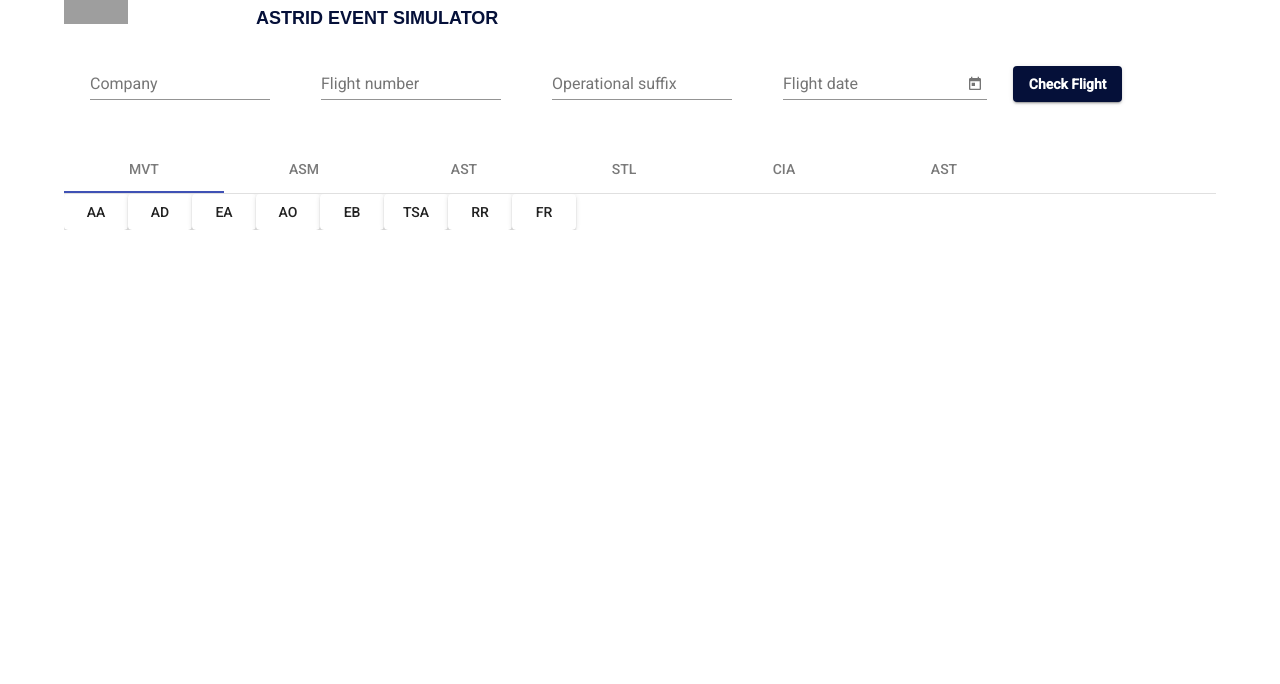
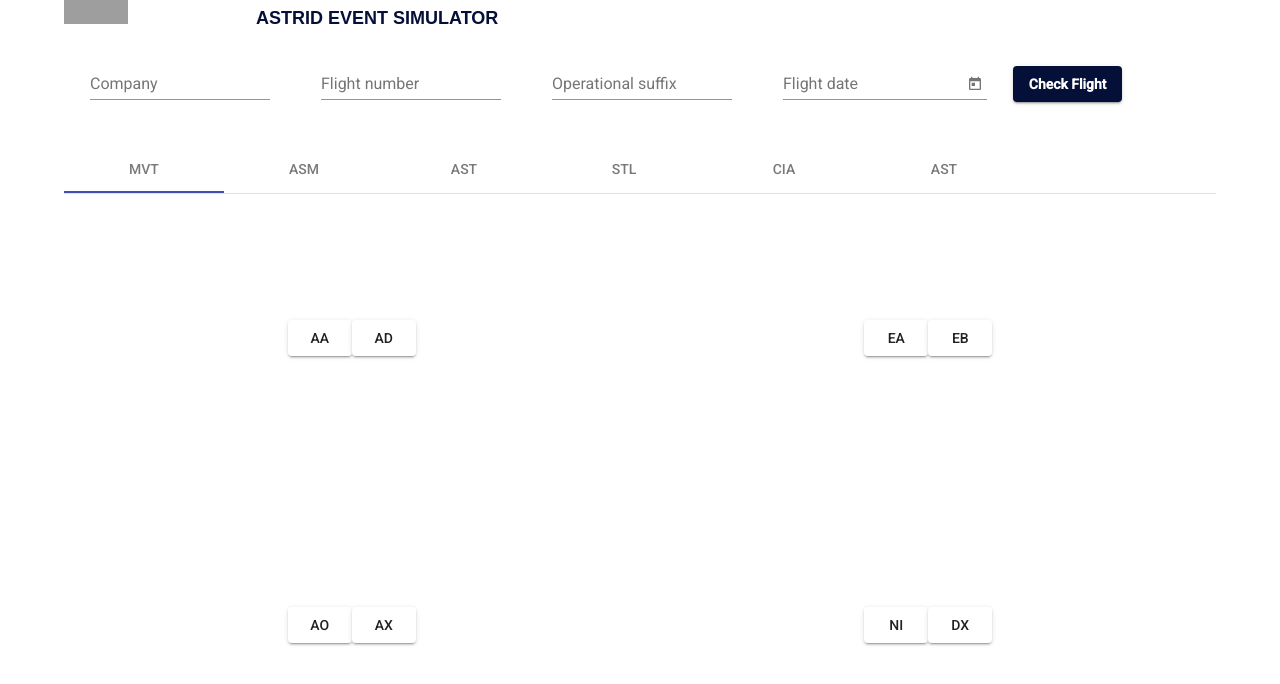
Before and after one commit to mohamedtra/Maquette_Angular, an Angular app in the folder Simulator-App/: page / in a window 1280 px wide. Shown: the top 684 px of the page. Built offline with nearby package versions, Linux system fonts and the light colour scheme; grey boxes are pictures that could not be loaded.

Commit message:
update event-type-msg-component

```diff
--- a/Simulator-App/src/app/components/simulator/events-type-msg/events-type-msg.component.html
+++ b/Simulator-App/src/app/components/simulator/events-type-msg/events-type-msg.component.html
@@ -1,10 +1,21 @@
-<div class="events">
-  <button mat-raised-button (click)="openDialog()">AA</button>
-  <button mat-raised-button (click)="openDialog()">AD</button>
-  <button mat-raised-button (click)="openDialog()">EA</button>
-  <button mat-raised-button (click)="openDialog()">AO</button>
-  <button mat-raised-button (click)="openDialog()">EB</button>
-  <button mat-raised-button (click)="openDialog()">TSA</button>
-  <button mat-raised-button (click)="openDialog()">RR</button>
-  <button mat-raised-button (click)="openDialog()">FR</button>
- </div>
+<mat-grid-list cols="2" rowHeight="1:0.5">
+  <mat-grid-tile>
+    <button mat-raised-button (click)="openDialog()">AA</button>
+    <button mat-raised-button (click)="openDialog()">AD</button>
+  </mat-grid-tile>
+  <mat-grid-tile>
+    <button mat-raised-button (click)="openDialog()">EA</button>
+    <button mat-raised-button (click)="openDialog()">EB</button>
+  </mat-grid-tile>
+</mat-grid-list>
+
+<mat-grid-list cols="2" rowHeight="1:0.5">
+  <mat-grid-tile>
+    <button mat-raised-button (click)="openDialog()">AO</button>
+    <button mat-raised-button (click)="openDialog()">AX</button>
+  </mat-grid-tile>
+  <mat-grid-tile>
+    <button mat-raised-button (click)="openDialog()">NI</button>
+    <button mat-raised-button (click)="openDialog()">DX</button>
+  </mat-grid-tile>
+</mat-grid-list>
--- a/Simulator-App/src/app/components/simulator/events-type-msg/events-type-msg.component.ts
+++ b/Simulator-App/src/app/components/simulator/events-type-msg/events-type-msg.component.ts
@@ -1,4 +1,4 @@
-import { Component, OnInit } from '@angular/core';
+import { Component } from '@angular/core';
 import { MatDialog } from '@angular/material/dialog';
 import { AaMsgDialogComponent } from '../mvt-dialog/aa-msg-dialog/aa-msg-dialog.component';
 
@@ -11,7 +11,7 @@
   templateUrl: './events-type-msg.component.html',
   styleUrls: ['./events-type-msg.component.css']
 })
-export class EventsTypeMsgComponent  {
+export class EventsTypeMsgComponent   {
   animal: string;
   name: string;
   constructor(public dialog: MatDialog) {}
@@ -29,6 +29,7 @@
     });
   }
 
+  // tslint:disable-next-line: use-lifecycle-interface
   ngOnInit() {
   }
 
```
